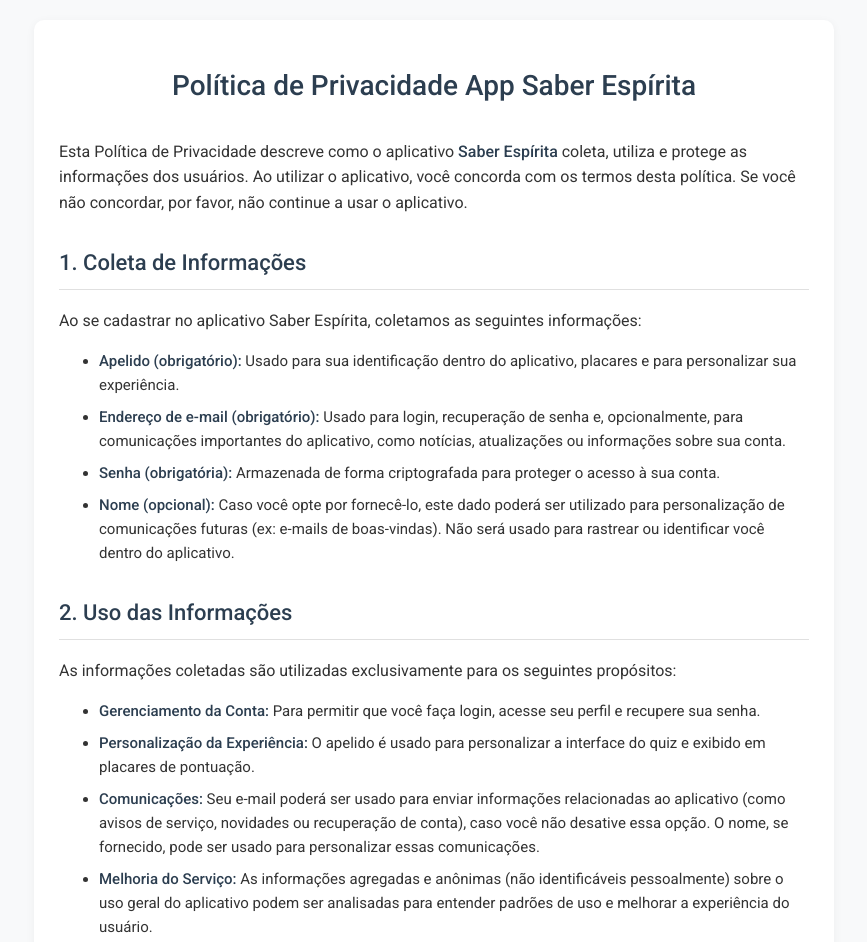
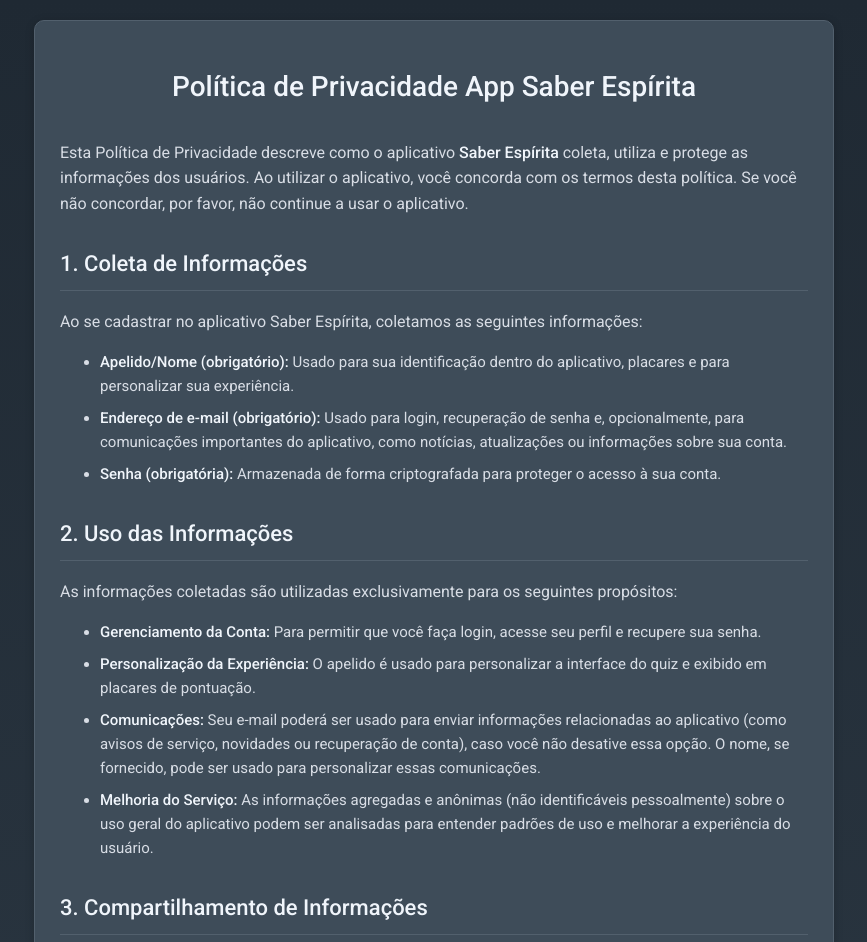
Before and after one commit to KleiserNairobi/SaberEspirita, a plain HTML site: page index.html in a window 1280 px wide. Shown: the top 942 px of the page, without its empty margins (206-1073 px from the left). Drawn offline with Linux system fonts and the light colour scheme.

Commit message:
ajustando estilos

```diff
--- a/index.html
+++ b/index.html
@@ -10,26 +10,30 @@
         margin: 0;
         padding: 20px;
         line-height: 1.6;
-        color: #333;
+        color: #d8dde5; /* titleNormal */
         max-width: 800px;
         margin-left: auto;
         margin-right: auto;
-        background-color: #f8f9fa;
+        background: linear-gradient(
+          to bottom,
+          #1f2933,
+          #323f4b
+        ); /* backGradientStart to backGradientEnd */
       }
       h1 {
-        color: #2c3e50;
+        color: #f0f5fb; /* titleBold */
         text-align: center;
         margin-bottom: 30px;
         font-size: 28px;
         font-weight: 500;
       }
       h2 {
-        color: #2c3e50;
+        color: #f0f5fb; /* titleBold */
         margin-top: 30px;
         padding-bottom: 8px;
         font-size: 22px;
         font-weight: 500;
-        border-bottom: 1px solid #e0e0e0;
+        border-bottom: 1px solid #52606d; /* optionNormalBorder */
       }
       p {
         margin-bottom: 16px;
@@ -46,25 +50,26 @@
         font-size: 15px;
       }
       strong {
-        color: #2c3e50;
+        color: #f0f5fb; /* titleBold */
         font-weight: 500;
       }
       em {
         font-style: normal;
         font-weight: bold;
-        color: #e74c3c;
+        color: #f4a000; /* accented */
       }
       .last-updated {
         text-align: right;
         margin-top: 40px;
         font-size: 14px;
-        color: #7f8c8d;
+        color: #9aa5b1; /* bottonNavigationTitle */
       }
       .container {
-        background-color: white;
+        background-color: #3e4c59; /* terciary / cardQuizBackground */
         border-radius: 10px;
         padding: 25px;
-        box-shadow: 0 2px 10px rgba(0, 0, 0, 0.05);
+        box-shadow: 0 2px 10px rgba(0, 0, 0, 0.2);
+        border: 1px solid #52606d; /* optionNormalBorder */
       }
       @media (max-width: 600px) {
         body {
@@ -105,8 +110,9 @@
       </p>
       <ul>
         <li>
-          <strong>Apelido (obrigatório):</strong> Usado para sua identificação
-          dentro do aplicativo, placares e para personalizar sua experiência.
+          <strong>Apelido/Nome (obrigatório):</strong> Usado para sua
+          identificação dentro do aplicativo, placares e para personalizar sua
+          experiência.
         </li>
         <li>
           <strong>Endereço de e-mail (obrigatório):</strong> Usado para login,
@@ -117,12 +123,6 @@
         <li>
           <strong>Senha (obrigatória):</strong> Armazenada de forma
           criptografada para proteger o acesso à sua conta.
-        </li>
-        <li>
-          <strong>Nome (opcional):</strong> Caso você opte por fornecê-lo, este
-          dado poderá ser utilizado para personalização de comunicações futuras
-          (ex: e-mails de boas-vindas). Não será usado para rastrear ou
-          identificar você dentro do aplicativo.
         </li>
       </ul>
 
@@ -217,7 +217,7 @@
       </p>
 
       <p class="last-updated">
-        <strong>Última Atualização:</strong> 22/06/2025
+        <strong>Última Atualização:</strong> 01/07/2025
       </p>
     </div>
   </body>
```
